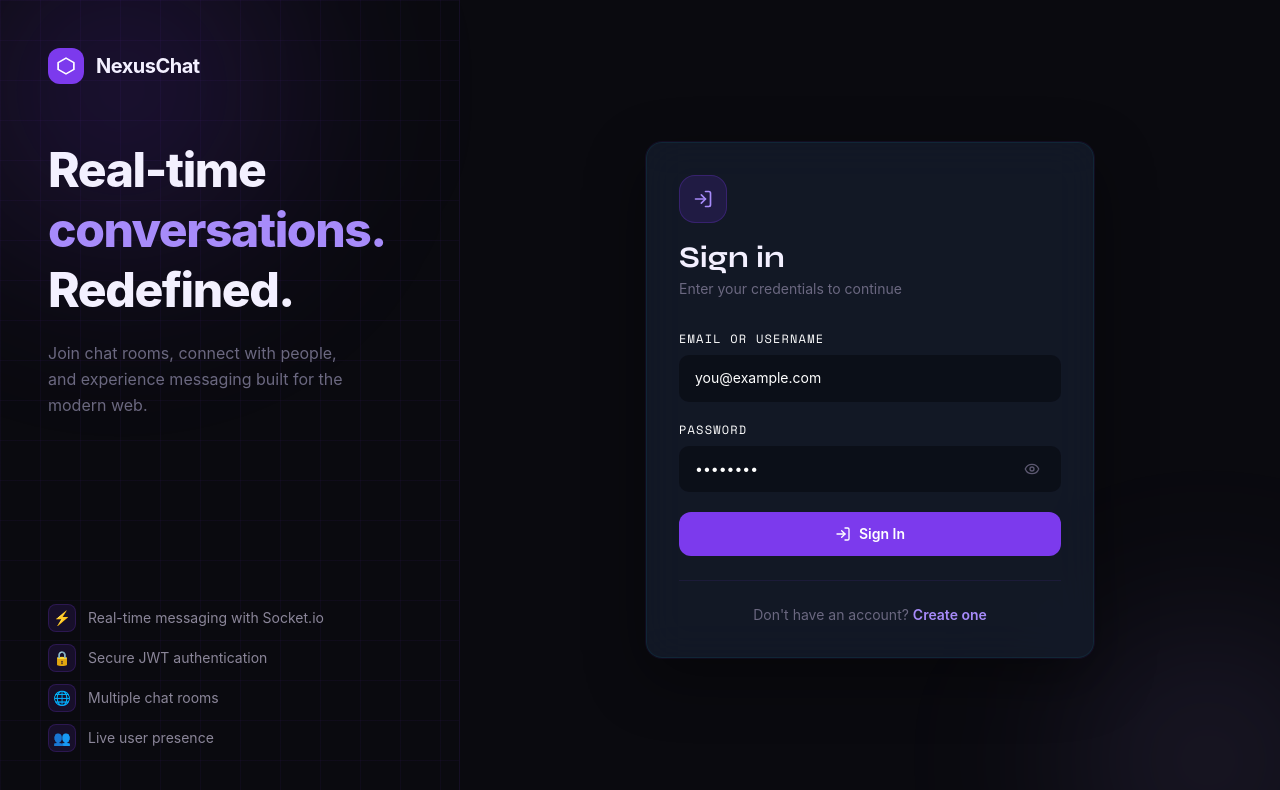
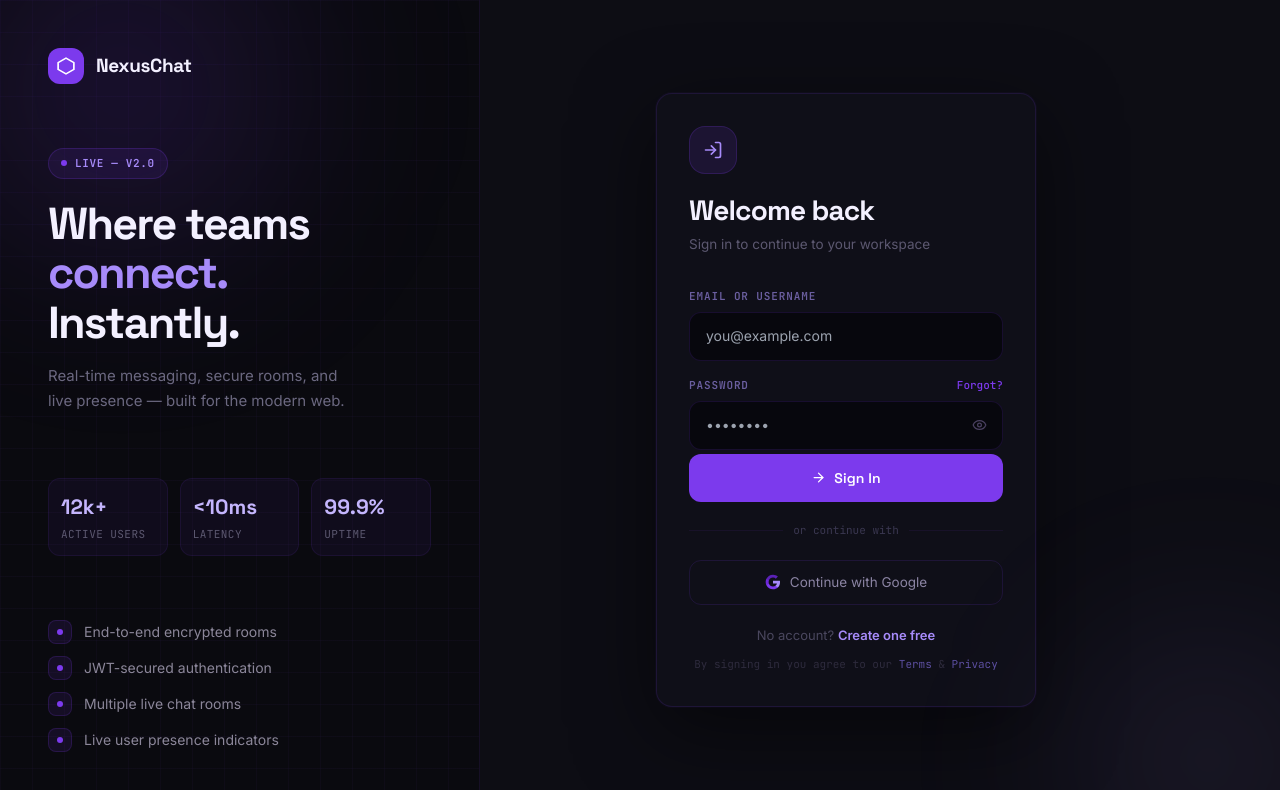
Before and after one commit to Akshatsrii/Chat-App, a Next.js app in the folder frontend/: page /auth/login in a window 1280 px wide. Shown: the top 790 px of the page. Built offline with nearby package versions, Linux system fonts and the light colour scheme; no server answers.

Commit message:
update the styling

```diff
--- a/frontend/src/app/auth/layout.tsx
+++ b/frontend/src/app/auth/layout.tsx
@@ -4,82 +4,95 @@ export default function AuthLayout({ children }: { children: React.ReactNode })
       className="relative flex h-screen overflow-hidden"
       style={{ background: '#0a0a0f', fontFamily: "'Inter', sans-serif" }}
     >
-      {/* Purple glow blobs */}
+      {/* Glow blobs */}
+      <div className="absolute top-[-20%] left-[-10%] w-[500px] h-[500px] rounded-full pointer-events-none"
+        style={{ background: 'radial-gradient(circle, rgba(124,58,237,0.2) 0%, transparent 70%)', filter: 'blur(80px)' }} />
+      <div className="absolute bottom-[-20%] right-[-10%] w-[400px] h-[400px] rounded-full pointer-events-none"
+        style={{ background: 'radial-gradient(circle, rgba(167,139,250,0.12) 0%, transparent 70%)', filter: 'blur(80px)' }} />
+
+      {/* LEFT — Branding */}
       <div
-        className="absolute top-[-20%] left-[-10%] w-[500px] h-[500px] rounded-full pointer-events-none"
-        style={{
-          background: 'radial-gradient(circle, rgba(124,58,237,0.22) 0%, transparent 70%)',
-          filter: 'blur(80px)',
-        }}
-      />
-      <div
-        className="absolute bottom-[-20%] right-[-10%] w-[400px] h-[400px] rounded-full pointer-events-none"
-        style={{
-          background: 'radial-gradient(circle, rgba(167,139,250,0.15) 0%, transparent 70%)',
-          filter: 'blur(80px)',
-        }}
-      />
-
-      {/* LEFT — Branding panel */}
-      <div
-        className="hidden lg:flex flex-col justify-between w-[460px] shrink-0 p-12 relative overflow-hidden"
+        className="hidden lg:flex flex-col justify-between w-[480px] shrink-0 p-12 relative overflow-hidden"
         style={{ borderRight: '1px solid rgba(124,58,237,0.1)' }}
       >
-        <div
-          className="absolute inset-0 pointer-events-none"
-          style={{
-            backgroundImage:
-              'linear-gradient(rgba(124,58,237,0.05) 1px, transparent 1px), linear-gradient(90deg, rgba(124,58,237,0.05) 1px, transparent 1px)',
-            backgroundSize: '40px 40px',
-          }}
-        />
+        {/* Grid overlay */}
+        <div className="absolute inset-0 pointer-events-none" style={{
+          backgroundImage: 'linear-gradient(rgba(124,58,237,0.04) 1px,transparent 1px),linear-gradient(90deg,rgba(124,58,237,0.04) 1px,transparent 1px)',
+          backgroundSize: '32px 32px',
+        }} />
 
+        {/* Logo */}
+        <div className="relative z-10 flex items-center gap-3">
+          <div className="w-9 h-9 rounded-xl flex items-center justify-center" style={{ background: '#7c3aed' }}>
+            <svg width="18" height="18" viewBox="0 0 16 16" fill="none">
+              <path d="M8 1L15 5v6l-7 4L1 11V5L8 1z" stroke="#fff" strokeWidth="1.5" strokeLinejoin="round" />
+            </svg>
+          </div>
+          <span style={{ fontFamily: "'Space Grotesk',sans-serif", fontWeight: 700, fontSize: '19px', color: '#f3f0ff', letterSpacing: '-0.02em' }}>
+            NexusChat
+          </span>
+        </div>
+
+        {/* Hero */}
         <div className="relative z-10">
-          <div className="flex items-center gap-3 mb-14">
-            <div
-              className="w-9 h-9 rounded-xl flex items-center justify-center"
-              style={{ background: '#7c3aed' }}
-            >
-              <svg width="18" height="18" viewBox="0 0 16 16" fill="none">
-                <path d="M8 1L15 5v6l-7 4L1 11V5L8 1z" stroke="#fff" strokeWidth="1.5" strokeLinejoin="round" />
-              </svg>
-            </div>
-            <span className="font-bold text-xl tracking-tight" style={{ color: '#f3f0ff' }}>
-              NexusChat
+          {/* Live badge */}
+          <div className="inline-flex items-center gap-2 mb-5 px-3 py-1.5 rounded-full"
+            style={{ background: 'rgba(124,58,237,0.1)', border: '1px solid rgba(124,58,237,0.22)' }}>
+            <span className="w-1.5 h-1.5 rounded-full animate-pulse" style={{ background: '#7c3aed' }} />
+            <span style={{ fontSize: '11px', fontFamily: "'JetBrains Mono',monospace", fontWeight: 600, color: '#a78bfa', letterSpacing: '0.06em', textTransform: 'uppercase' }}>
+              Live — v2.0
             </span>
           </div>
 
-          <h1
-            className="text-5xl font-extrabold leading-tight mb-5"
-            style={{ color: '#f3f0ff', letterSpacing: '-0.03em' }}
-          >
-            Real-time
-            <br />
-            <span style={{ color: '#a78bfa' }}>conversations.</span>
-            <br />
-            Redefined.
+          <h1 style={{
+            fontFamily: "'Space Grotesk',sans-serif",
+            fontSize: '2.8rem',
+            fontWeight: 700,
+            lineHeight: 1.1,
+            color: '#f3f0ff',
+            letterSpacing: '-0.04em',
+            marginBottom: '16px',
+          }}>
+            Where teams<br />
+            <span style={{ color: '#a78bfa' }}>connect.</span><br />
+            Instantly.
           </h1>
-          <p className="text-base leading-relaxed max-w-xs" style={{ color: '#6b6880' }}>
-            Join chat rooms, connect with people, and experience messaging built for the modern web.
+          <p style={{ fontSize: '15px', color: '#6b6880', lineHeight: 1.7, maxWidth: '300px' }}>
+            Real-time messaging, secure rooms, and live presence — built for the modern web.
           </p>
         </div>
 
+        {/* Stats */}
+        <div className="relative z-10 grid grid-cols-3 gap-3">
+          {[
+            { num: '12k+', label: 'Active users' },
+            { num: '<10ms', label: 'Latency' },
+            { num: '99.9%', label: 'Uptime' },
+          ].map((s) => (
+            <div key={s.label} className="rounded-xl p-3"
+              style={{ background: 'rgba(124,58,237,0.06)', border: '1px solid rgba(124,58,237,0.1)' }}>
+              <div style={{ fontFamily: "'Space Grotesk',sans-serif", fontSize: '1.3rem', fontWeight: 700, color: '#c4b5fd' }}>
+                {s.num}
+              </div>
+              <div style={{ fontSize: '11px', color: '#5c5870', marginTop: '2px', fontFamily: "'JetBrains Mono',monospace", textTransform: 'uppercase', letterSpacing: '0.04em' }}>
+                {s.label}
+              </div>
+            </div>
+          ))}
+        </div>
+
+        {/* Features */}
         <div className="relative z-10 space-y-3">
           {[
-            { icon: '⚡', label: 'Real-time messaging with Socket.io' },
-            { icon: '🔒', label: 'Secure JWT authentication' },
-            { icon: '🌐', label: 'Multiple chat rooms' },
-            { icon: '👥', label: 'Live user presence' },
+            { label: 'End-to-end encrypted rooms' },
+            { label: 'JWT-secured authentication' },
+            { label: 'Multiple live chat rooms' },
+            { label: 'Live user presence indicators' },
           ].map((f) => (
             <div key={f.label} className="flex items-center gap-3 text-sm" style={{ color: '#8b8699' }}>
-              <div
-                className="w-7 h-7 rounded-lg flex items-center justify-center flex-shrink-0 text-sm"
-                style={{
-                  background: 'rgba(124,58,237,0.12)',
-                  border: '1px solid rgba(124,58,237,0.2)',
-                }}
-              >
-                {f.icon}
+              <div className="w-6 h-6 rounded-lg flex items-center justify-center flex-shrink-0"
+                style={{ background: 'rgba(124,58,237,0.1)', border: '1px solid rgba(124,58,237,0.18)' }}>
+                <div className="w-1.5 h-1.5 rounded-full" style={{ background: '#7c3aed' }} />
               </div>
               {f.label}
             </div>
@@ -87,8 +100,8 @@ export default function AuthLayout({ children }: { children: React.ReactNode })
         </div>
       </div>
 
-      {/* RIGHT — Form + auth guard */}
-      <div className="flex-1 flex items-center justify-center p-6">
+      {/* RIGHT — Form */}
+      <div className="flex-1 flex items-center justify-center p-6" style={{ background: '#0d0d14' }}>
         {children}
       </div>
     </div>
--- a/frontend/src/components/auth/LoginForm.tsx
+++ b/frontend/src/components/auth/LoginForm.tsx
@@ -4,7 +4,7 @@ import { useState } from 'react';
 import { useRouter } from 'next/navigation';
 import Link from 'next/link';
 import toast from 'react-hot-toast';
-import { Eye, EyeOff, LogIn, Loader2 } from 'lucide-react';
+import { Eye, EyeOff, LogIn, Loader2, ArrowRight } from 'lucide-react';
 import { useAuth } from '@/contexts/AuthContext';
 import { AxiosError } from 'axios';
 
@@ -35,60 +35,101 @@ export default function LoginForm() {
       toast.success('Welcome back! 👋');
       router.push('/chat');
     } catch (err) {
-      const msg = (err as AxiosError<{ error: { message: string } }>).response?.data?.error?.message || 'Invalid credentials';
+      const msg =
+        (err as AxiosError<{ error: { message: string } }>).response?.data?.error?.message ||
+        'Invalid credentials';
       toast.error(msg);
       setErrors({ form: msg });
-    } finally { setIsLoading(false); }
+    } finally {
+      setIsLoading(false);
+    }
   };
 
-  const purple = '#a78bfa';
-  const purpleDim = 'rgba(124,58,237,0.15)';
-  const purpleBorder = 'rgba(124,58,237,0.25)';
-  const purpleFocus = 'rgba(124,58,237,0.6)';
+  const inputStyle = (field: string): React.CSSProperties => ({
+    width: '100%',
+    background: '#07070d',
+    border: `1px solid ${
+      errors[field]
+        ? 'rgba(239,68,68,0.5)'
+        : focusedField === field
+        ? 'rgba(124,58,237,0.7)'
+        : 'rgba(124,58,237,0.15)'
+    }`,
+    borderRadius: '12px',
+    padding: '12px 16px',
+    fontSize: '14px',
+    color: '#e9e6f4',
+    fontFamily: "'Inter', sans-serif",
+    outline: 'none',
+    transition: 'border-color 0.2s, box-shadow 0.2s',
+    boxShadow: focusedField === field ? '0 0 0 3px rgba(124,58,237,0.1)' : 'none',
+  });
 
   return (
-    <div className="w-full max-w-md">
+    <div className="w-full max-w-[380px]" style={{ fontFamily: "'Inter', sans-serif" }}>
+
       {/* Mobile logo */}
-      <div className="flex lg:hidden items-center gap-3 mb-10 justify-center animate-fade-in-up">
-        <div
-          className="w-9 h-9 rounded-xl flex items-center justify-center"
-          style={{ background: '#7c3aed' }}
-        >
+      <div className="flex lg:hidden items-center gap-3 mb-10 justify-center">
+        <div className="w-9 h-9 rounded-xl flex items-center justify-center" style={{ background: '#7c3aed' }}>
           <svg width="18" height="18" viewBox="0 0 16 16" fill="none">
             <path d="M8 1L15 5v6l-7 4L1 11V5L8 1z" stroke="#fff" strokeWidth="1.5" strokeLinejoin="round" />
           </svg>
         </div>
-        <span className="font-display font-extrabold text-2xl tracking-tight" style={{ color: '#f3f0ff' }}>
+        <span style={{ fontFamily: "'Space Grotesk', sans-serif", fontWeight: 700, fontSize: '20px', color: '#f3f0ff', letterSpacing: '-0.02em' }}>
           NexusChat
         </span>
       </div>
 
+      {/* Card */}
       <div
-        className="animate-fade-in-up glass-bright rounded-2xl p-8"
-        style={{ boxShadow: '0 20px 60px rgba(0,0,0,0.4), 0 0 0 1px rgba(124,58,237,0.1)' }}
+        className="rounded-2xl p-8"
+        style={{
+          background: '#0f0f18',
+          border: '1px solid rgba(124,58,237,0.14)',
+          boxShadow: '0 24px 80px rgba(0,0,0,0.5), 0 0 0 1px rgba(124,58,237,0.05)',
+        }}
       >
-        {/* Header */}
+        {/* Card Header */}
         <div className="mb-8">
           <div
-            className="w-12 h-12 rounded-2xl mb-4 flex items-center justify-center"
-            style={{ background: purpleDim, border: `1px solid ${purpleBorder}` }}
+            className="w-12 h-12 rounded-2xl mb-5 flex items-center justify-center"
+            style={{ background: 'rgba(124,58,237,0.12)', border: '1px solid rgba(124,58,237,0.2)' }}
           >
-            <LogIn size={20} style={{ color: purple }} />
+            <LogIn size={20} style={{ color: '#a78bfa' }} />
           </div>
-          <h2 className="font-display text-3xl font-bold mb-1" style={{ color: '#f3f0ff' }}>
-            Sign in
+
+          <h2
+            style={{
+              fontFamily: "'Space Grotesk', sans-serif",
+              fontSize: '1.75rem',
+              fontWeight: 700,
+              color: '#f3f0ff',
+              letterSpacing: '-0.03em',
+              lineHeight: 1.2,
+            }}
+          >
+            Welcome back
           </h2>
-          <p className="text-sm" style={{ color: '#6b6880' }}>
-            Enter your credentials to continue
+          <p style={{ fontSize: '13.5px', color: '#5c5870', marginTop: '6px' }}>
+            Sign in to continue to your workspace
           </p>
         </div>
 
-        <form onSubmit={handleSubmit} className="space-y-5">
+        <form onSubmit={handleSubmit} className="space-y-4">
           {/* Identifier */}
           <div>
             <label
-              className="block text-xs font-mono uppercase tracking-widest mb-2"
-              style={{ color: focusedField === 'id' ? purple : 'var(--color-subtle)' }}
+              style={{
+                display: 'block',
+                fontSize: '11px',
+                fontFamily: "'JetBrains Mono', monospace",
+                fontWeight: 600,
+                letterSpacing: '0.08em',
+                textTransform: 'uppercase',
+                color: focusedField === 'id' ? '#a78bfa' : '#6b5fa0',
+                marginBottom: '7px',
+                transition: 'color 0.2s',
+              }}
             >
               Email or Username
             </label>
@@ -100,26 +141,46 @@ export default function LoginForm() {
               onBlur={() => setFocusedField(null)}
               placeholder="you@example.com"
               autoComplete="username"
-              className={`input-field ${errors.identifier ? 'error' : ''}`}
               disabled={isLoading}
-              style={{
-                borderColor: focusedField === 'id' ? purpleFocus : errors.identifier ? undefined : purpleBorder,
-              }}
+              style={inputStyle('identifier')}
             />
             {errors.identifier && (
-              <p className="mt-1.5 text-xs text-rose font-mono">{errors.identifier}</p>
+              <p style={{ marginTop: '5px', fontSize: '11px', color: '#f87171', fontFamily: "'JetBrains Mono', monospace" }}>
+                ✕ {errors.identifier}
+              </p>
             )}
           </div>
 
           {/* Password */}
           <div>
+            <div style={{ display: 'flex', justifyContent: 'space-between', alignItems: 'center', marginBottom: '7px' }}>
               <label
-              className="block text-xs font-mono uppercase tracking-widest mb-2"
-              style={{ color: focusedField === 'pw' ? purple : 'var(--color-subtle)' }}
+                style={{
+                  fontSize: '11px',
+                  fontFamily: "'JetBrains Mono', monospace",
+                  fontWeight: 600,
+                  letterSpacing: '0.08em',
+                  textTransform: 'uppercase',
+                  color: focusedField === 'pw' ? '#a78bfa' : '#6b5fa0',
+                  transition: 'color 0.2s',
+                }}
               >
                 Password
               </label>
-            <div className="relative">
+              <Link
+                href="/auth/forgot-password"
+                style={{
+                  fontSize: '11px',
+                  color: '#7c3aed',
+                  fontWeight: 500,
+                  fontFamily: "'JetBrains Mono', monospace",
+                  textDecoration: 'none',
+                }}
+              >
+                Forgot?
+              </Link>
+            </div>
+            <div style={{ position: 'relative' }}>
               <input
                 type={showPassword ? 'text' : 'password'}
                 value={password}
@@ -128,38 +189,50 @@ export default function LoginForm() {
                 onBlur={() => setFocusedField(null)}
                 placeholder="••••••••"
                 autoComplete="current-password"
-                className={`input-field pr-12 ${errors.password ? 'error' : ''}`}
                 disabled={isLoading}
-                style={{
-                  borderColor: focusedField === 'pw' ? purpleFocus : errors.password ? undefined : purpleBorder,
-                }}
+                style={{ ...inputStyle('password'), paddingRight: '44px' }}
               />
               <button
                 type="button"
                 onClick={() => setShowPassword((p) => !p)}
-                className="absolute right-3 top-1/2 -translate-y-1/2 btn-icon"
                 tabIndex={-1}
-                style={{ color: '#5c5870' }}
+                style={{
+                  position: 'absolute',
+                  right: '12px',
+                  top: '50%',
+                  transform: 'translateY(-50%)',
+                  background: 'none',
+                  border: 'none',
+                  cursor: 'pointer',
+                  color: '#4a4060',
+                  padding: '4px',
+                  display: 'flex',
+                }}
               >
-                {showPassword ? <EyeOff size={16} /> : <Eye size={16} />}
+                {showPassword ? <EyeOff size={15} /> : <Eye size={15} />}
               </button>
             </div>
             {errors.password && (
-              <p className="mt-1.5 text-xs text-rose font-mono">{errors.password}</p>
+              <p style={{ marginTop: '5px', fontSize: '11px', color: '#f87171', fontFamily: "'JetBrains Mono', monospace" }}>
+                ✕ {errors.password}
+              </p>
             )}
           </div>
 
           {/* Form error */}
           {errors.form && (
             <div
-              className="px-4 py-3 rounded-xl text-sm animate-fade-in-scale"
               style={{
-                background: 'rgba(255,51,102,0.08)',
-                border: '1px solid rgba(255,51,102,0.2)',
-                color: 'var(--color-rose)',
+                padding: '12px 14px',
+                borderRadius: '10px',
+                fontSize: '13px',
+                color: '#fca5a5',
+                background: 'rgba(239,68,68,0.07)',
+                border: '1px solid rgba(239,68,68,0.18)',
+                fontFamily: "'JetBrains Mono', monospace",
               }}
             >
-              {errors.form}
+              ✕ {errors.form}
             </div>
           )}
 
@@ -167,42 +240,110 @@ export default function LoginForm() {
           <button
             type="submit"
             disabled={isLoading}
-            className="w-full mt-1 py-3 rounded-xl text-sm font-semibold flex items-center justify-center gap-2 transition-all"
             style={{
-              background: isLoading ? 'rgba(124,58,237,0.4)' : '#7c3aed',
+              width: '100%',
+              padding: '13px',
+              background: isLoading ? 'rgba(124,58,237,0.45)' : '#7c3aed',
               color: '#fff',
+              fontSize: '14px',
+              fontWeight: 600,
+              fontFamily: "'Space Grotesk', sans-serif",
               border: 'none',
+              borderRadius: '12px',
               cursor: isLoading ? 'not-allowed' : 'pointer',
-              fontFamily: 'inherit',
+              display: 'flex',
+              alignItems: 'center',
+              justifyContent: 'center',
+              gap: '8px',
+              letterSpacing: '0.01em',
+              transition: 'background 0.2s, transform 0.1s',
+              marginTop: '4px',
             }}
             onMouseEnter={(e) => { if (!isLoading) (e.currentTarget.style.background = '#6d28d9'); }}
             onMouseLeave={(e) => { if (!isLoading) (e.currentTarget.style.background = '#7c3aed'); }}
+            onMouseDown={(e) => { if (!isLoading) (e.currentTarget.style.transform = 'scale(0.98)'); }}
+            onMouseUp={(e) => { (e.currentTarget.style.transform = 'scale(1)'); }}
           >
-            {isLoading
-              ? <><Loader2 size={16} className="animate-spin" /> Signing in...</>
-              : <><LogIn size={16} /> Sign In</>
-            }
+            {isLoading ? (
+              <><Loader2 size={15} className="animate-spin" /> Signing in...</>
+            ) : (
+              <><ArrowRight size={15} /> Sign In</>
+            )}
           </button>
         </form>
 
+        {/* Divider */}
+        <div style={{ display: 'flex', alignItems: 'center', gap: '10px', margin: '20px 0' }}>
+          <div style={{ flex: 1, height: '1px', background: 'rgba(124,58,237,0.08)' }} />
+          <span style={{ fontSize: '11px', color: '#3a3750', fontFamily: "'JetBrains Mono', monospace" }}>
+            or continue with
+          </span>
+          <div style={{ flex: 1, height: '1px', background: 'rgba(124,58,237,0.08)' }} />
+        </div>
+
+        {/* Google */}
+        <button
+          type="button"
+          style={{
+            width: '100%',
+            padding: '11px',
+            background: 'transparent',
+            border: '1px solid rgba(124,58,237,0.14)',
+            borderRadius: '12px',
+            color: '#8b84a3',
+            fontSize: '13.5px',
+            fontFamily: "'Inter', sans-serif",
+            cursor: 'pointer',
+            display: 'flex',
+            alignItems: 'center',
+            justifyContent: 'center',
+            gap: '9px',
+            transition: 'border-color 0.2s, color 0.2s',
+          }}
+          onMouseEnter={(e) => {
+            e.currentTarget.style.borderColor = 'rgba(124,58,237,0.4)';
+            e.currentTarget.style.color = '#c4b5fd';
+          }}
+          onMouseLeave={(e) => {
+            e.currentTarget.style.borderColor = 'rgba(124,58,237,0.14)';
+            e.currentTarget.style.color = '#8b84a3';
+          }}
+        >
+          <svg width="16" height="16" viewBox="0 0 24 24">
+            <path d="M22.56 12.25c0-.78-.07-1.53-.2-2.25H12v4.26h5.92c-.26 1.37-1.04 2.53-2.21 3.31v2.77h3.57c2.08-1.92 3.28-4.74 3.28-8.09z" fill="#a78bfa"/>
+            <path d="M12 23c2.97 0 5.46-.98 7.28-2.66l-3.57-2.77c-.98.66-2.23 1.06-3.71 1.06-2.86 0-5.29-1.93-6.16-4.53H2.18v2.84C3.99 20.53 7.7 23 12 23z" fill="#7c3aed"/>
+            <path d="M5.84 14.09c-.22-.66-.35-1.36-.35-2.09s.13-1.43.35-2.09V7.07H2.18C1.43 8.55 1 10.22 1 12s.43 3.45 1.18 4.93l2.85-2.22.81-.62z" fill="#6d28d9"/>
+            <path d="M12 5.38c1.62 0 3.06.56 4.21 1.64l3.15-3.15C17.45 2.09 14.97 1 12 1 7.7 1 3.99 3.47 2.18 7.07l3.66 2.84c.87-2.6 3.3-4.53 6.16-4.53z" fill="#5b21b6"/>
+          </svg>
+          Continue with Google
+        </button>
+
         {/* Footer */}
-        <div
-          className="mt-6 pt-6 border-t text-center"
-          style={{ borderColor: 'rgba(124,58,237,0.1)' }}
-        >
-          <p className="text-sm" style={{ color: '#6b6880' }}>
-            Don&apos;t have an account?{' '}
+        <p style={{ textAlign: 'center', marginTop: '20px', fontSize: '13px', color: '#4a475e' }}>
+          No account?{' '}
           <Link
             href="/auth/register"
-              className="font-semibold transition-colors"
-              style={{ color: purple }}
+            style={{ color: '#a78bfa', fontWeight: 600, textDecoration: 'none' }}
             onMouseEnter={(e) => (e.currentTarget.style.color = '#c4b5fd')}
-              onMouseLeave={(e) => (e.currentTarget.style.color = purple)}
+            onMouseLeave={(e) => (e.currentTarget.style.color = '#a78bfa')}
           >
-              Create one
+            Create one free
           </Link>
         </p>
-        </div>
+
+        <p style={{
+          textAlign: 'center',
+          marginTop: '10px',
+          fontSize: '11px',
+          color: '#2e2b3d',
+          fontFamily: "'JetBrains Mono', monospace",
+          lineHeight: 1.6,
+        }}>
+          By signing in you agree to our{' '}
+          <Link href="/terms" style={{ color: '#5c4fa0', textDecoration: 'none' }}>Terms</Link>
+          {' '}&amp;{' '}
+          <Link href="/privacy" style={{ color: '#5c4fa0', textDecoration: 'none' }}>Privacy</Link>
+        </p>
       </div>
     </div>
   );
```
Also changed, not shown: frontend/src/app/layout.tsx (+20 -1 lines). Lines whose indentation alone changed are shown as unchanged.
